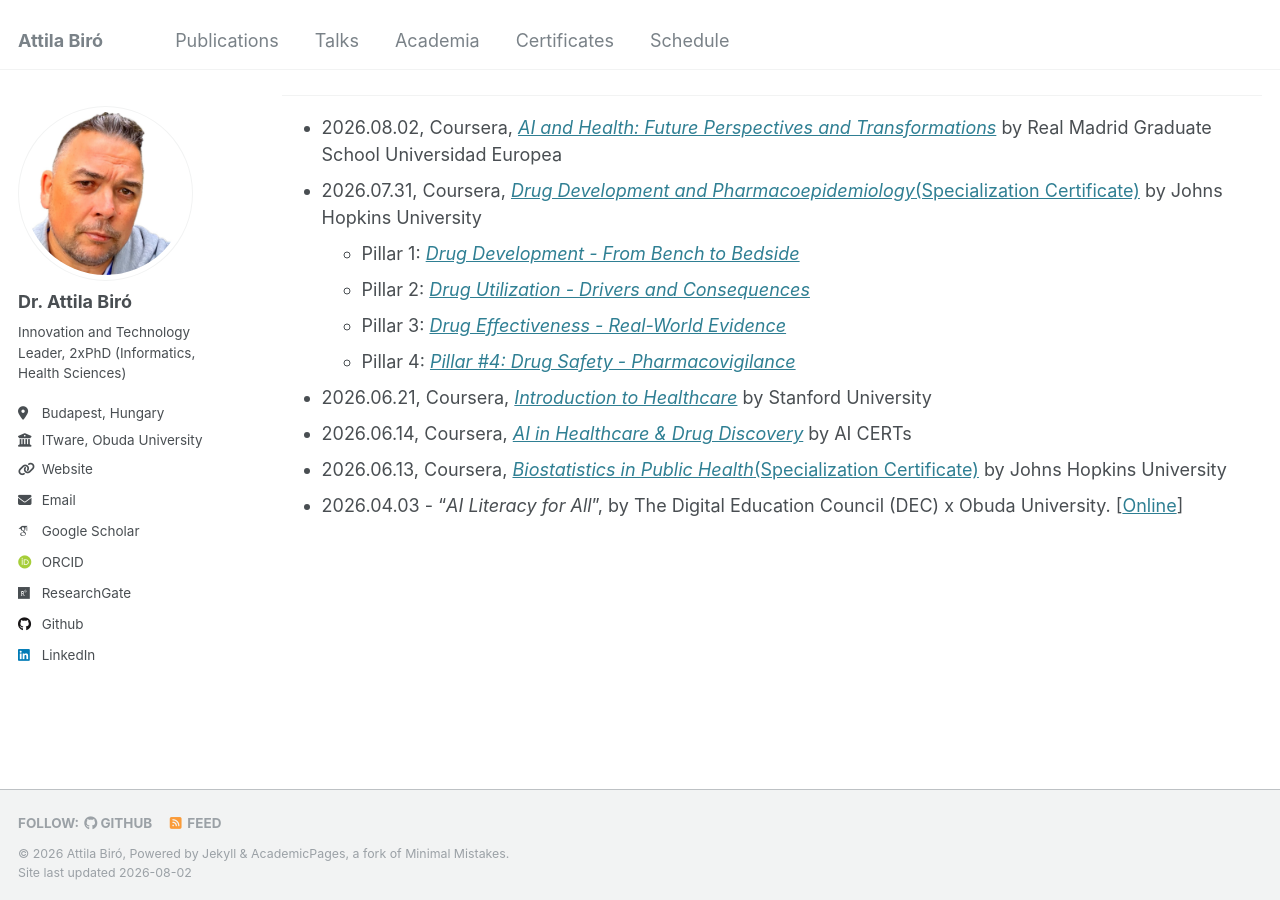
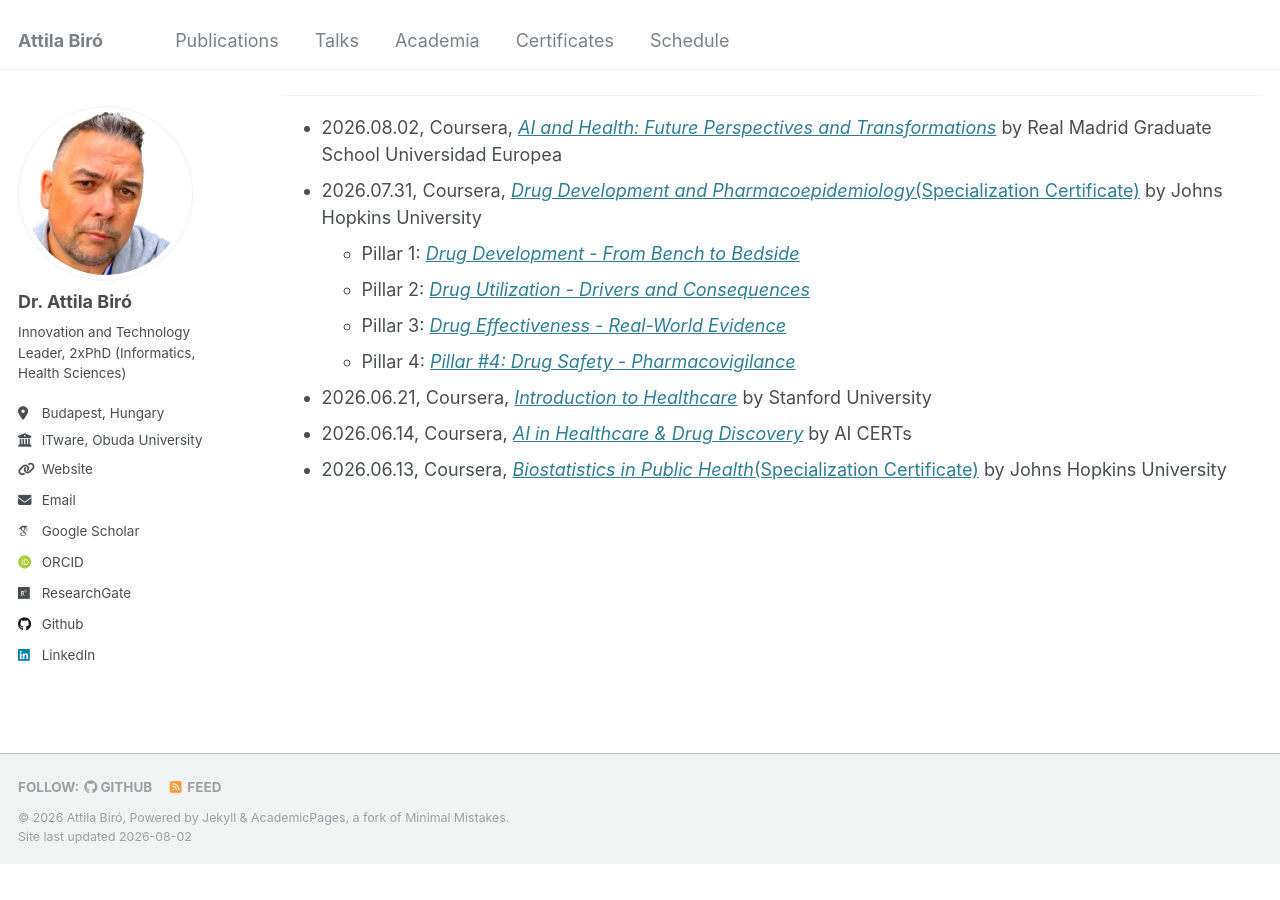
Before and after one commit to biroka/biroka.github.io, a Jekyll site: the page built from _pages/postdoc_umfst.md, in a window 1280 px wide and 900 px high, scrolled down 918 px. Built offline with Jekyll 4.4.1, drawn with Linux system fonts in a browser that asks for light colours; some web fonts are replaced; after the commit the page ends 1782 px from its top, so only the background shows below that.

Commit message:
Update course entries in postdoc_umfst.md
Removed an outdated course entry and updated the formatting.

```diff
--- a/_pages/postdoc_umfst.md
+++ b/_pages/postdoc_umfst.md
@@ -39,4 +39,3 @@ author_profile: true
 * 2026.06.21, Coursera, [_Introduction to Healthcare_](https://www.coursera.org/account/accomplishments/verify/VVSDDMP88HUP) by Stanford University
 * 2026.06.14, Coursera, [_AI in Healthcare & Drug Discovery_](https://www.coursera.org/account/accomplishments/verify/OI1OO98RZOMX) by AI CERTs
 * 2026.06.13, Coursera, [_Biostatistics in Public Health_(Specialization Certificate)](https://www.coursera.org/account/accomplishments/specialization/LL77NS0PXHNW) by Johns Hopkins University
-* 2026.04.03 - "_AI Literacy for All_", by The Digital Education Council (DEC) x Obuda University. [<a target="_new" href="https://github.com/biroka/PhD/blob/main/certificates/Biro_Attila_OE_AI_Literacy_for_All_rk08m3mh7a-2026-04-03.pdf">Online</a>]
```
